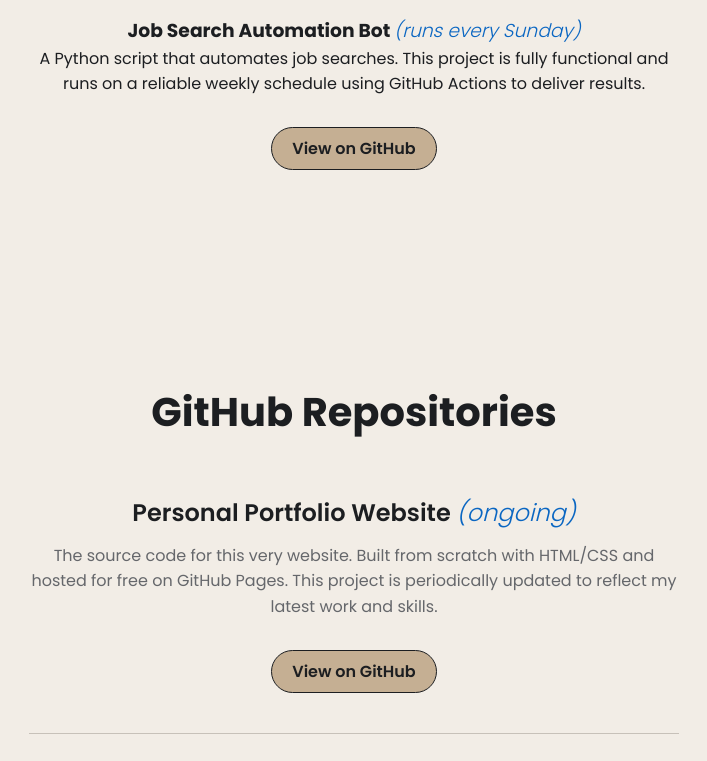
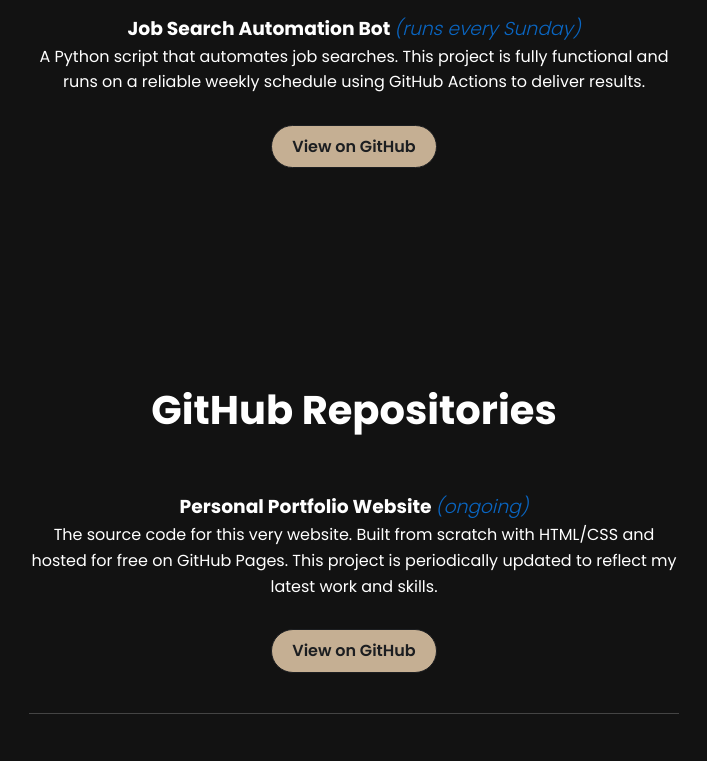
Before and after one commit to AdrianAguilar2024/AdrianAguilar2024.github.io, a plain HTML site: page index.html in a window 1280 px wide. Shown: the part 2662-3423 px from the top of the page, without its empty margins (286-993 px from the left). Drawn offline with Linux system fonts and the light colour scheme.

Commit message:
Update style.css

```diff
--- a/style.css
+++ b/style.css
@@ -214,14 +214,14 @@ body {
 
 /* --- Section-Specific Backgrounds --- */
 #skills,
-#contact { /* Footer and Skills are dark */
+#completed-projects,
+#contact,
+#projects { /* THIS SECTION IS NOW DARK */
     background-color: var(--bg-dark);
     color: var(--text-light);
 }
 
-#projects,
-#education,
-#completed-projects { /* All project/education sections are now light */
+#education { /* Only Education is light */
     background-color: var(--bg-grey);
     color: var(--text-dark);
 }
@@ -237,19 +237,18 @@ section h2 {
     margin-bottom: 50px;
 }
 
-#skills h2 {
-    color: var(--text-light);
+#skills h2, #completed-projects h2, #tech-term h2, #projects h2 {
+    color: var(--text-light); /* Ensure title is white */
 }
 
 /* --- Tech Term of the Day (Now part of Completed Projects) --- */
 .tech-term-card {
-    background-color: #ffffff; /* Lighter card for the light background */
-    border: 1px solid #ddd;
+    background-color: #2a2a2a;
     border-radius: 15px;
     overflow: hidden;
-    max-width: 650px; /* Consistent with other project cards */
+    max-width: 650px;
     margin: 20px auto 0 auto;
-    box-shadow: 0 10px 20px rgba(0,0,0,0.05);
+    box-shadow: 0 10px 20px rgba(0,0,0,0.2);
 }
 #tech-term-image {
     width: 100%;
@@ -262,7 +261,7 @@ section h2 {
 }
 .tech-term-content h3,
 .tech-term-content p {
-    color: var(--text-dark); /* Text is now dark */
+    color: var(--text-light);
 }
 .tech-term-content h3 {
     font-size: 1.5rem;
@@ -270,20 +269,22 @@ section h2 {
 }
 .term-date {
     font-style: italic;
-    color: var(--text-muted-dark);
+    color: var(--text-muted-light);
     margin-bottom: 15px;
     font-size: 0.9rem;
 }
 
-/* --- Completed Projects Section --- */
+/* --- Completed Projects & GitHub Repositories Sections --- */
 #completed-projects h3,
-#completed-projects p {
-    color: var(--text-dark); /* Text is now dark */
+#completed-projects p,
+#projects h3,
+#projects p {
+    color: var(--text-light); /* Ensures text is white in both sections */
 }
-#completed-projects .project-card {
-    border-bottom-color: #d8d2ca; /* Adjusted border for beige bg */
+#completed-projects .project-card,
+#projects .project-card {
+    border-bottom-color: #444; /* Darker border for the dark theme */
 }
-
 
 /* --- Mobile Navigation Styles --- */
 .mobile-nav-toggle { display: none; background: transparent; border: none; cursor: pointer; z-index: 9999; }
@@ -307,8 +308,6 @@ section h2 {
 .skill-pill { background-color: var(--skill-pill-bg); color: var(--text-dark); padding: 12px 25px; border-radius: 50px; font-weight: 400; }
 .project-card { text-align: center; max-width: 650px; margin: 0 auto 50px auto; padding-bottom: 40px; border-bottom: 1px solid #c7c1b9; }
 .project-card:last-child { border-bottom: none; padding-bottom: 0; }
-#projects h3 { font-size: 1.5rem; font-weight: 600; }
-#projects p { color: var(--text-muted-dark); margin: 10px 0; }
 .project-status { font-weight: 300; font-style: italic; color: #0A66C2; }
 .education-item { margin-bottom: 30px; text-align: center; }
 #education h3 { font-size: 1.5rem; font-weight: 600; }
```
